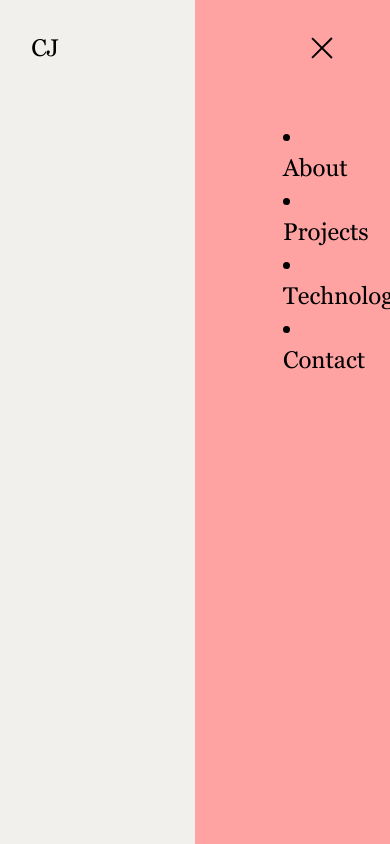
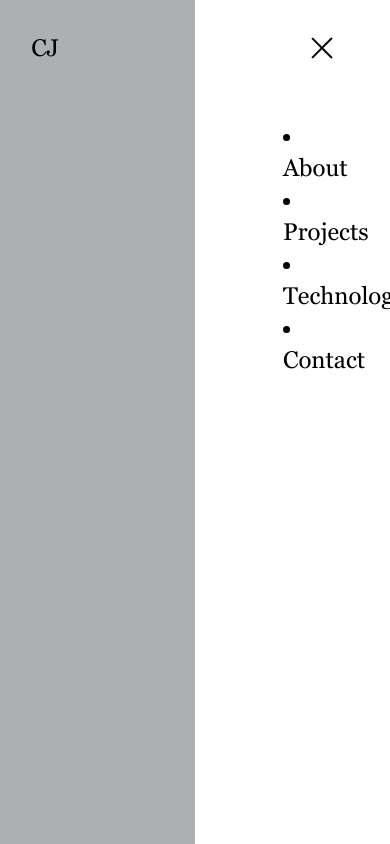
Before and after one commit to carlcapili/portfolio-app, a Next.js app: page / in a window 390 px wide. Both pictures are taken after a click on the button 322 px from the left and 48 px from the top of the page. Built offline with nearby package versions, Linux system fonts and the light colour scheme.

Commit message:
bug fixed nav bar

```diff
--- a/app/components/Navigation.js
+++ b/app/components/Navigation.js
@@ -43,8 +43,14 @@ export default function Navigation() {
             size={28}
           />
         </div>
-        {isOpen ? (
-          <div className='fixed md:hidden justify-center right-0 top-0 translate-x-0 z-2 ease-out duration-450 bg-red-300'>
+
+        <div
+          className={
+            isOpen
+              ? 'fixed md:hidden justify-center right-0 top-0 translate-x-0 z-2 ease-in-out duration-300 bg-white'
+              : 'fixed md:hidden justify-center right-0 top-0 translate-x-100 z-2 ease-in-out duration-200 bg-white'
+          }
+        >
           <div className='justify-center size-30 h-screen w-[50vw] py-30 px-20 [&>*]:hover:text-gray-700 [&>*]:mx-2 [&>*]:text-2xl'>
             <li> About </li>
             <li> Projects </li>
@@ -52,10 +58,14 @@ export default function Navigation() {
             <li> Contact </li>
           </div>
         </div>
-        ) : (
-          <div className='fixed md:hidden justify-center right-0 top-0 translate-x-100 z-2 ease-in duration-600 bg-yellow-700'></div>
-        )}
       </nav>
+      <div
+        className={
+          isOpen
+            ? 'bg-slate-900 absolute left-0 right-0 top-0 bottom-0 opacity-30'
+            : 'bg-slate-900 absolute left-0 right-0 top-0 bottom-0 opacity-0'
+        }
+      ></div>
     </div>
   )
 }
```
Lines whose indentation alone changed are shown as unchanged.
